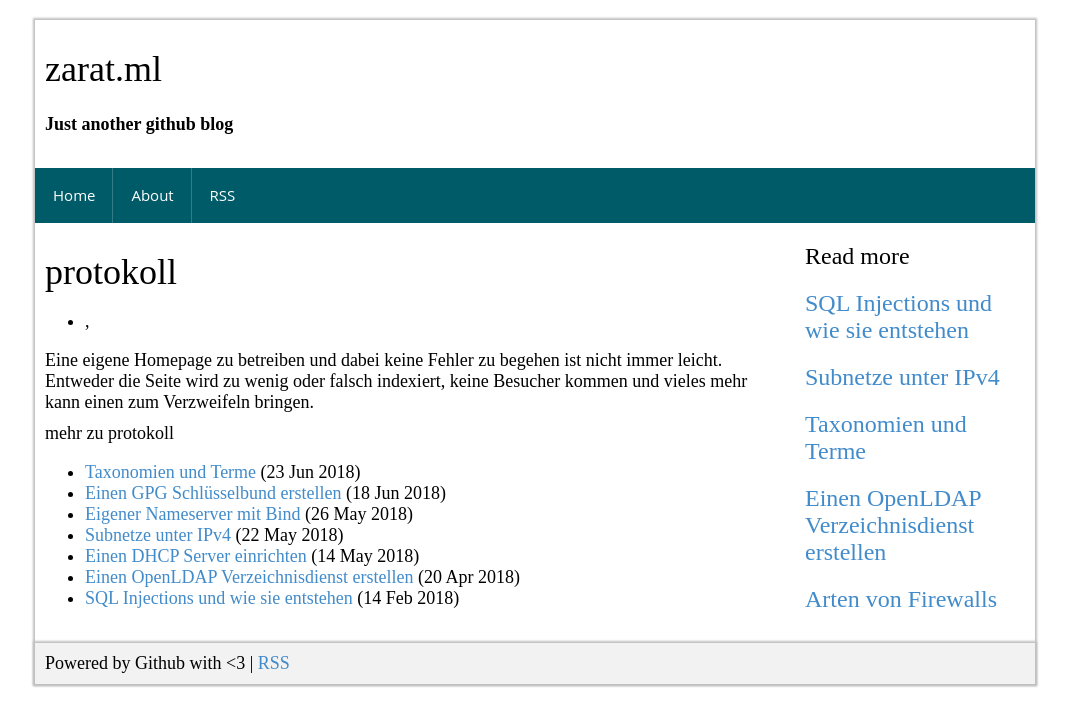
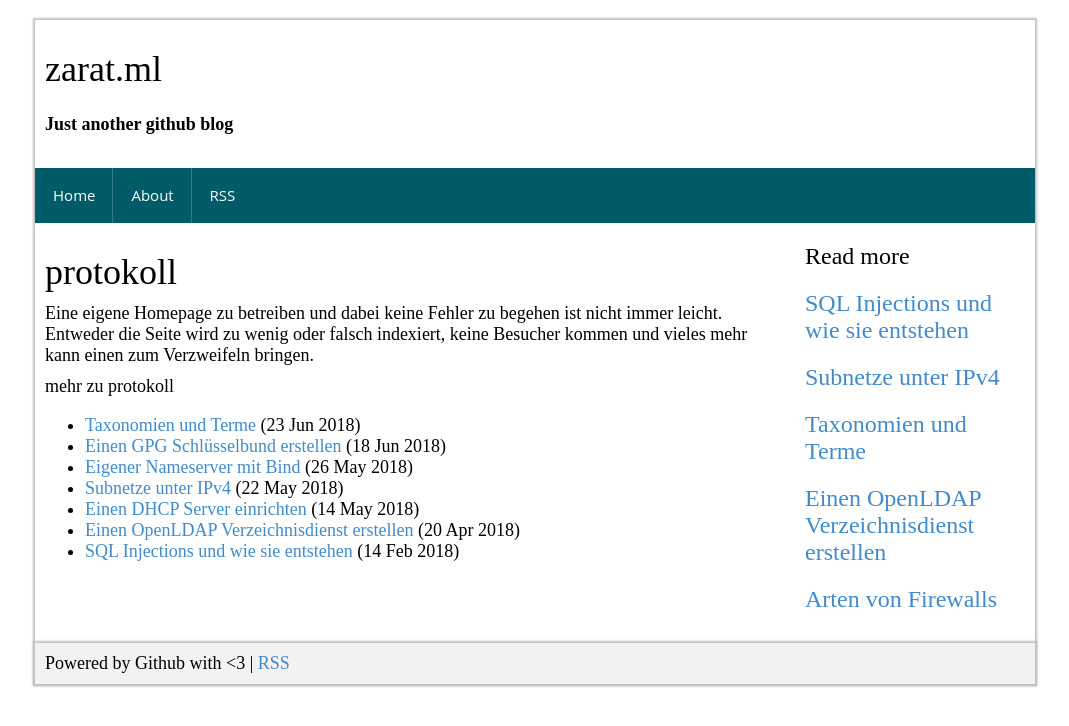
Before and after one commit to mbrain/zarat.github.io, a Jekyll site: the page built from tag/protokoll.markdown, in a window 1280 px wide. Shown: the top 726 px of the page, without its empty margins (105-1174 px from the left). Built offline with Jekyll 4.4.1, drawn with Linux system fonts in a browser that asks for light colours.

Commit message:
Update tagpage.html

```diff
--- a/_layouts/tagpage.html
+++ b/_layouts/tagpage.html
@@ -11,23 +11,10 @@ layout: default
     </h1>
     <!-- title -->
 
-    <div class="post-meta">
-      <ul class="list-inline">
-        <li>
-            {{ page.date | date: "%B" }}
-            {{ page.date | date: "%d" }},
-            {{ page.date | date: "%Y" }}
-        </li>
-      </ul>
-    </div>
-    <!-- meta -->
-
     <section class="post-content">
       {{ content }}
     </section>
     <!-- content -->
-
-
 
     <footer class="post-footer">
     </footer>
```
